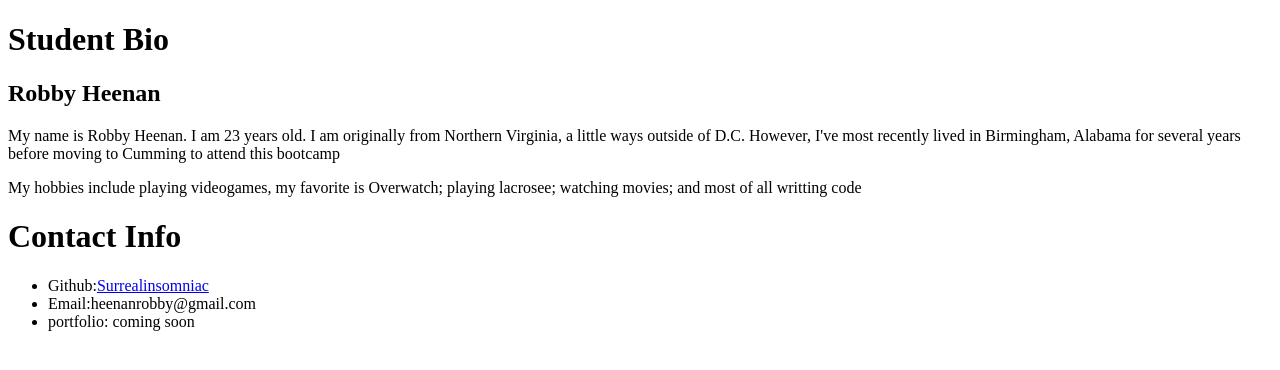
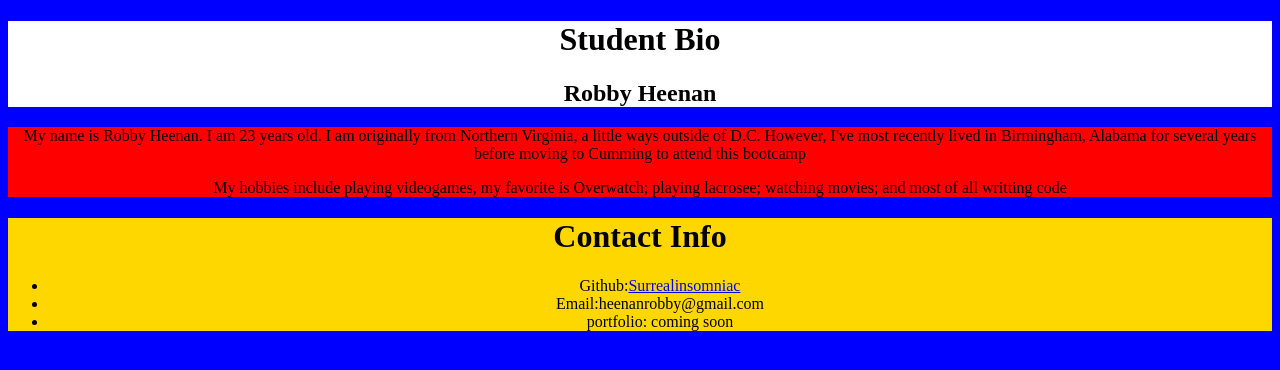
Before and after one commit to Surrealinsomniac/DEMO, a plain HTML site: page student_bio.html in a window 1280 px wide. Drawn offline with Linux system fonts and the light colour scheme.

Commit message:
adding style

```diff
--- a/student_bio.html
+++ b/student_bio.html
@@ -3,23 +3,23 @@
     <head>
         <meta charset="UTF-8">
         <title>Student Bio</title>
-
+        <link rel="stylesheet" type="text/css" href="style.css">
     </head>
 
     <body>
-        <div>
+        <div class="title">
             <h1>Student Bio</h1>
             <h2>Robby Heenan</h2>
         </div>
 
-        <div>
+        <div class="type">
             <p>My name is Robby Heenan. I am 23 years old. I am originally from Northern Virginia, a little ways outside of D.C. However, I've most recently lived in Birmingham, Alabama for several years before moving to Cumming to attend this bootcamp</p>
             <p>My hobbies include playing videogames, my favorite is Overwatch; playing lacrosee; watching movies; and most of all writting code</p>
         </div>
 
-        <div>
+        <div class="info">
             <h1>Contact Info</h1>
-                <ul>
+                <ul class="details">
                     <li>Github:<a href="https://github.com/Surrealinsomniac">Surrealinsomniac</a></li>
                     <li>Email:<a mailto:"heenanrobby@gmail.com">heenanrobby@gmail.com</a></li>
                     <li>portfolio: coming soon</li>
--- /dev/null
+++ b/style.css
@@ -0,0 +1,23 @@
+body {
+    background-color: blue;
+}
+
+.title {
+    background-color: white;
+}
+
+div {
+    text-align: center;
+}
+
+.type {
+    background-color: red;
+}
+
+.info {
+    background-color: gold;
+}
+
+.details {
+    text-align: center;
+}
```
